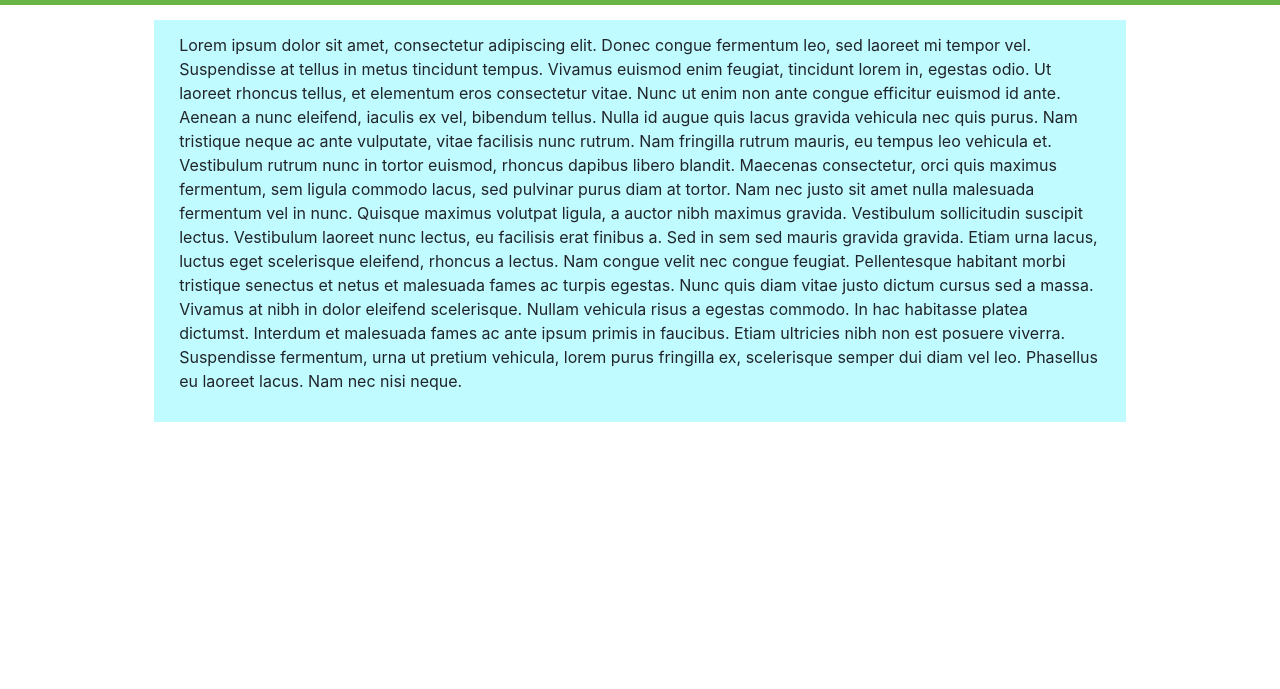
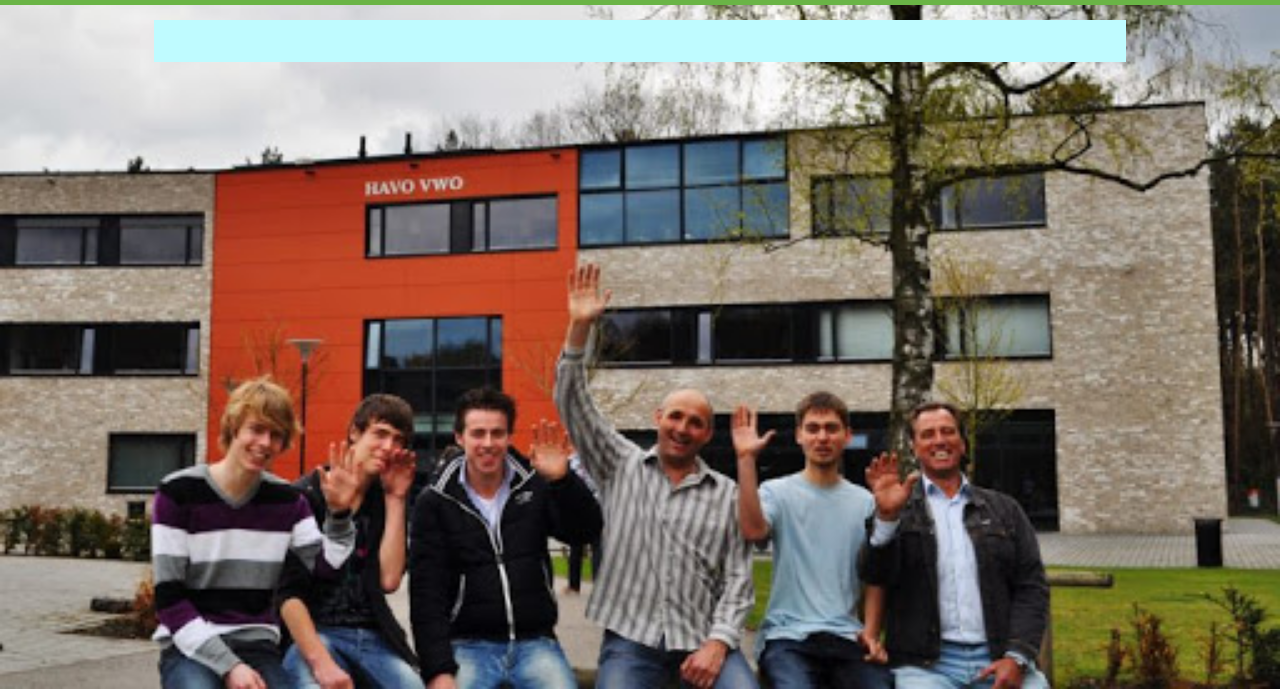
Before and after one commit to Fireyfox16/Fireyfox16.github.io, a plain HTML site: page index.html in a window 1280 px wide. Shown: the part 111-800 px from the top of the page. Drawn offline with nearby package versions, Linux system fonts and the light colour scheme.

Commit message:
Add files via upload
Update bestanden

```diff
--- a/index.html
+++ b/index.html
@@ -6,7 +6,7 @@
       <link rel="icon" href="favicon.ico" type="image/x-icon">
       <title>Dit is Otger van Delft</title>
     </head>
-    <body>
+    <body id="index">
       <nav class="navbar navbar-expand-md">
         <a class="navbar-brand" href="index.html"><img src="logo.png" alt="Otger van Delft" title="Otger van Delft" height="100%" width="auto"></a>
         <button class="navbar-toggler navbar-dark" type="button" data-toggle="collapse" data-target="#main-navigation">
@@ -31,8 +31,7 @@
       </nav>
 
         <div id="index-content">
-          <p>Lorem ipsum dolor sit amet, consectetur adipiscing elit. Donec congue fermentum leo, sed laoreet mi tempor vel. Suspendisse at tellus in metus tincidunt tempus. Vivamus euismod enim feugiat, tincidunt lorem in, egestas odio. Ut laoreet rhoncus tellus, et elementum eros consectetur vitae. Nunc ut enim non ante congue efficitur euismod id ante. Aenean a nunc eleifend, iaculis ex vel, bibendum tellus. Nulla id augue quis lacus gravida vehicula nec quis purus. Nam tristique neque ac ante vulputate, vitae facilisis nunc rutrum. Nam fringilla rutrum mauris, eu tempus leo vehicula et. Vestibulum rutrum nunc in tortor euismod, rhoncus dapibus libero blandit. Maecenas consectetur, orci quis maximus fermentum, sem ligula commodo lacus, sed pulvinar purus diam at tortor. Nam nec justo sit amet nulla malesuada fermentum vel in nunc. Quisque maximus volutpat ligula, a auctor nibh maximus gravida.
-          Vestibulum sollicitudin suscipit lectus. Vestibulum laoreet nunc lectus, eu facilisis erat finibus a. Sed in sem sed mauris gravida gravida. Etiam urna lacus, luctus eget scelerisque eleifend, rhoncus a lectus. Nam congue velit nec congue feugiat. Pellentesque habitant morbi tristique senectus et netus et malesuada fames ac turpis egestas. Nunc quis diam vitae justo dictum cursus sed a massa. Vivamus at nibh in dolor eleifend scelerisque. Nullam vehicula risus a egestas commodo. In hac habitasse platea dictumst. Interdum et malesuada fames ac ante ipsum primis in faucibus. Etiam ultricies nibh non est posuere viverra. Suspendisse fermentum, urna ut pretium vehicula, lorem purus fringilla ex, scelerisque semper dui diam vel leo. Phasellus eu laoreet lacus. Nam nec nisi neque.</p>
+          <p></p>
         </div>
 
       <script src="https://code.jquery.com/jquery-3.5.1.slim.min.js" integrity="sha384-DfXdz2htPH0lsSSs5nCTpuj/zy4C+OGpamoFVy38MVBnE+IbbVYUew+OrCXaRkfj" crossorigin="anonymous"></script>
--- a/style.css
+++ b/style.css
@@ -2,12 +2,13 @@ body {
   padding: 0px;
   margin: 0px;
 }
-body index {
+#index {
   background-image: url(background.png);
   background-repeat: no-repeat;
   background-size: cover;
 }
 #index-content {
+
   background-color: #BFFBFF;
   width: 76%;
   margin-top: 15px;
```
Also changed, not shown: Algemeen.html (+1 -1 lines), Baan.html (+1 -1 lines).
